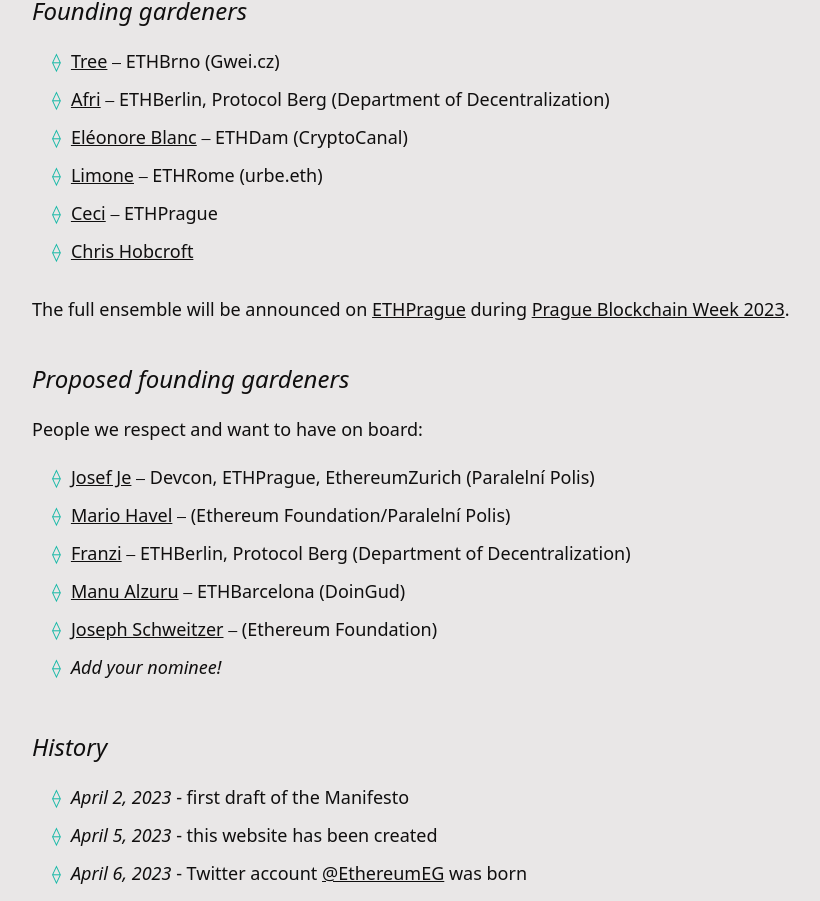
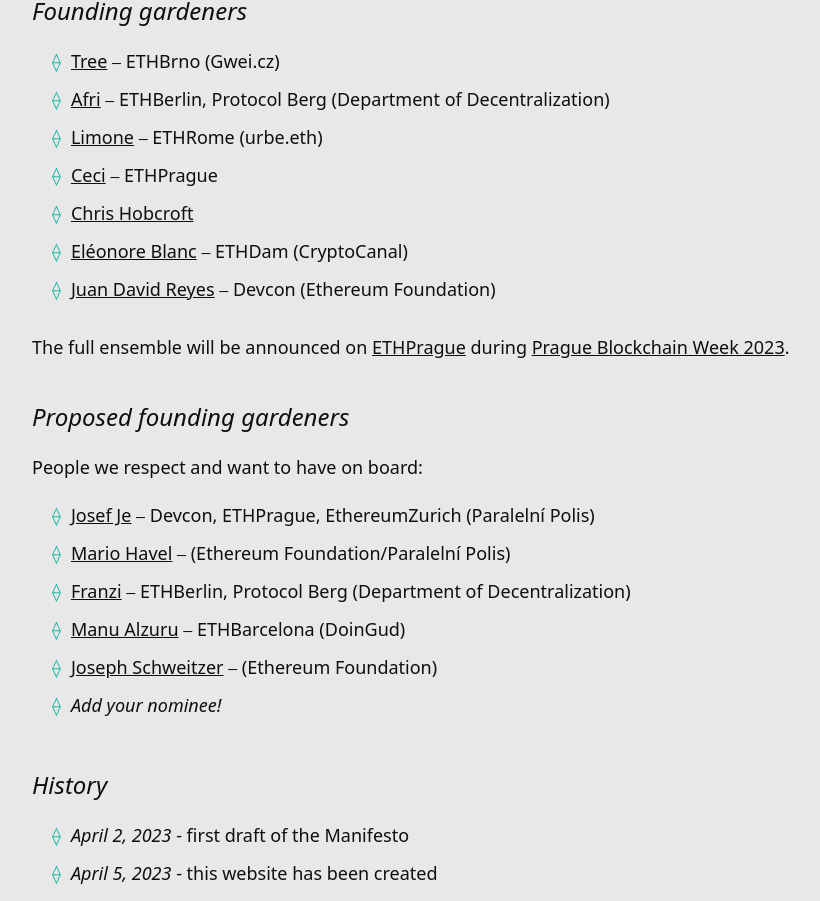
Before and after one commit to ethereumeg/landing-old, a SvelteKit app: page / in a window 1280 px wide. Shown: the part 1199-2100 px from the top of the page, without its empty margins (96-916 px from the left). Built offline with nearby package versions, Linux system fonts and the light colour scheme; a web font is replaced by a local one.

Commit message:
Update +page.svelte

```diff
--- a/src/routes/+page.svelte
+++ b/src/routes/+page.svelte
@@ -77,10 +77,11 @@
       <ul class="list">
         <li><a href="https://twitter.com/treecz">Tree</a> ⎯ ETHBrno (Gwei.cz)</li>
         <li><a href="https://github.com/q9f">Afri</a> ⎯ ETHBerlin, Protocol Berg (Department of Decentralization)</li>
-        <li><a href="https://twitter.com/blockblanc">Eléonore Blanc</a> ⎯ ETHDam (CryptoCanal)</li>
         <li><a href="https://twitter.com/hyperalchemy">Limone</a> ⎯ ETHRome (urbe.eth)</li>
         <li><a href="https://twitter.com/hyperalchemy">Ceci</a> ⎯ ETHPrague</li>
         <li><a href="https://twitter.com/chrishobcroft">Chris Hobcroft</a></li>
+        <li><a href="https://twitter.com/blockblanc">Eléonore Blanc</a> ⎯ ETHDam (CryptoCanal)</li>
+        <li><a href="https://twitter.com/juandaveth">Juan David Reyes</a> ⎯ Devcon (Ethereum Foundation)</li>
       </ul>
     </div>
     <div class="mt-5 text-lg">The full ensemble will be announced on <a href="https://ethprague.com/">ETHPrague</a> during <a href="http://prgblockweek.com/">Prague Blockchain Week 2023</a>.</div>
```
